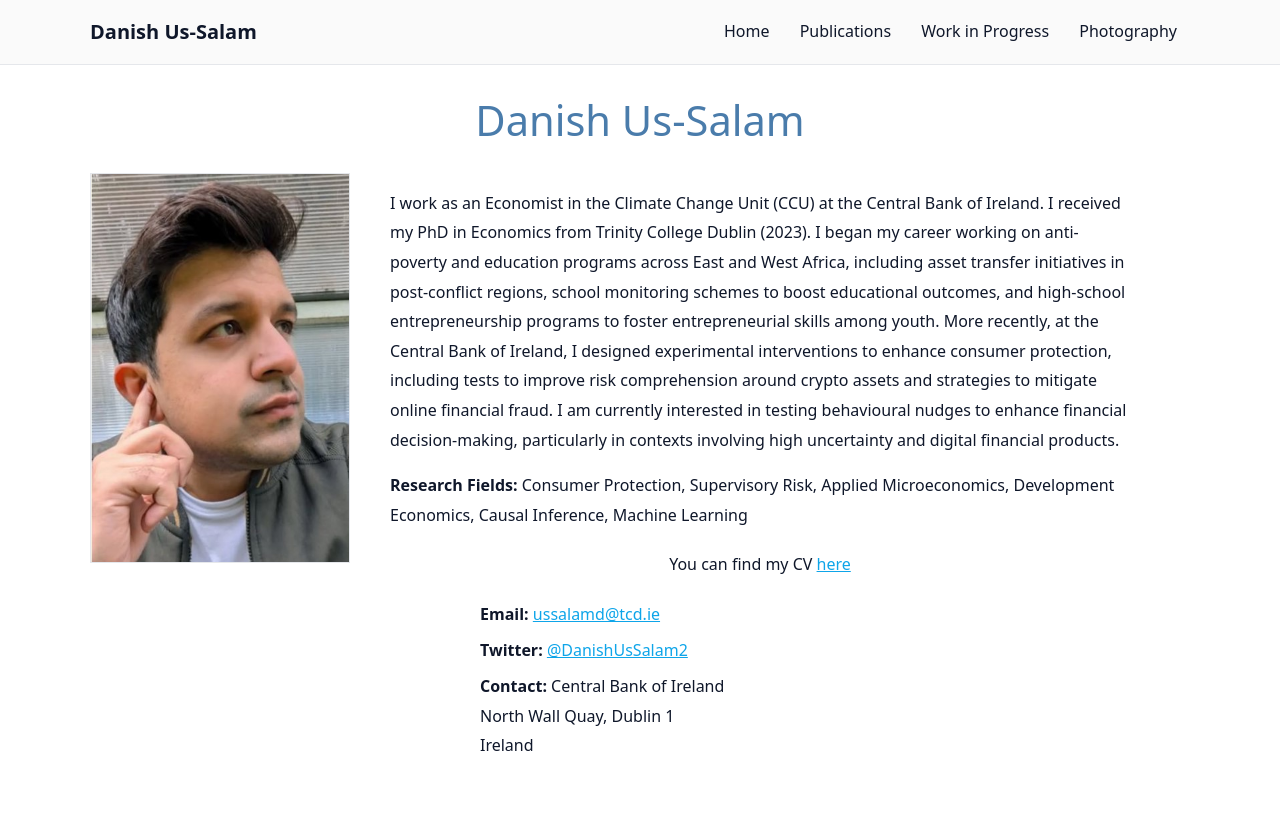
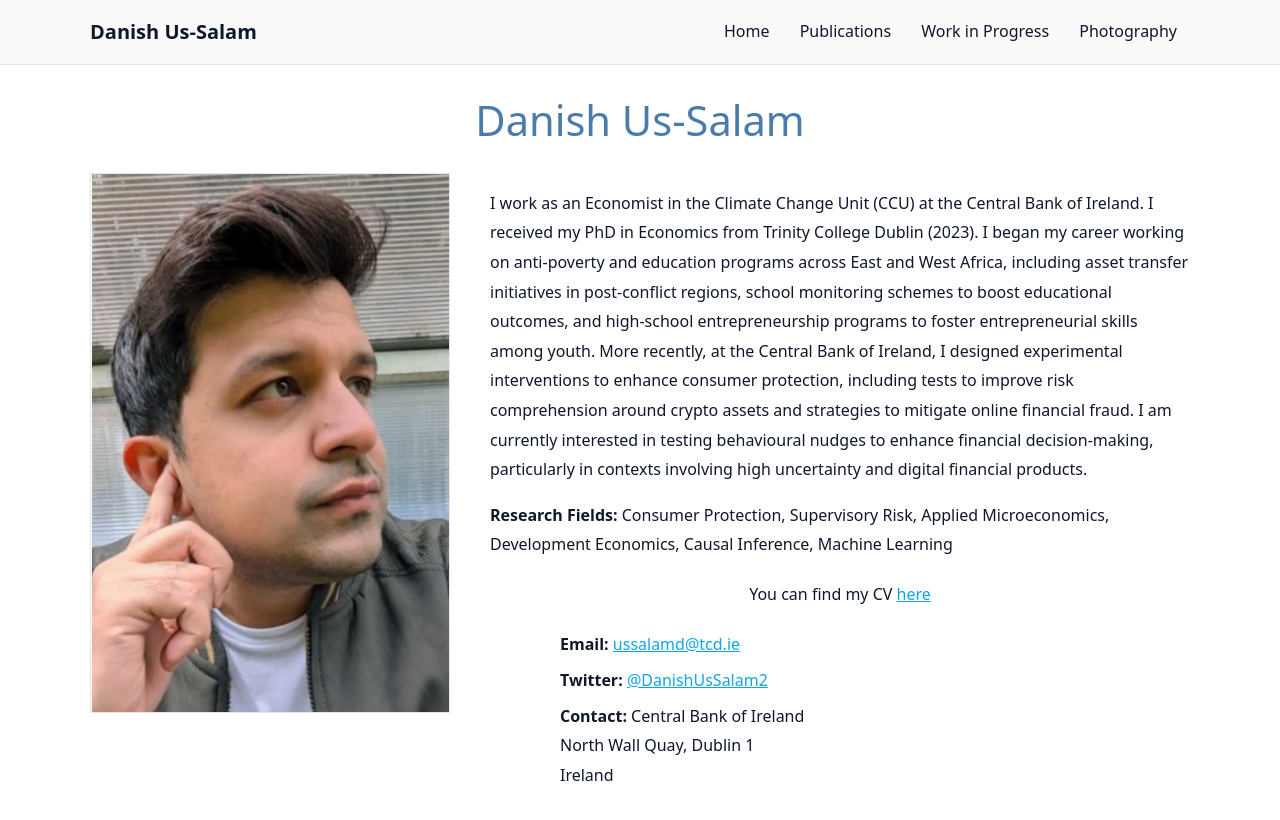
Before and after one commit to danishussalam/danishussalam.github.io, a Jekyll site: the page built from index.md, in a window 1280 px wide. Shown: the top 820 px of the page. Built offline with Jekyll 4.4.1, drawn with Linux system fonts in a browser that asks for light colours.

Commit message:
Update style.css

```diff
--- a/assets/style.css
+++ b/assets/style.css
@@ -234,3 +234,44 @@ details.abstract > summary:hover {
 
 /* Nudge content closer to header if you want it higher overall */
 .content{ padding-top:1.25rem; }   /* was likely 2rem in your sheet */
+
+/* Desktop (unchanged): photo left, text right */
+.about-hero{
+  display: grid;
+  grid-template-columns: 360px 1fr;
+  grid-template-areas: "pic bio";
+  gap: 2.5rem;
+  align-items: start;
+}
+.profile-pic { grid-area: pic; }
+.bio        { grid-area: bio; }
+
+/* Mobile: stack, image first */
+@media (max-width: 900px){
+  .about-hero{
+    grid-template-columns: 1fr;
+    grid-template-areas:
+      "pic"
+      "bio";
+  }
+  .profile-pic img{
+    display: block;
+    width: 88vw;          /* scale nicely on phones */
+    max-width: 560px;
+    height: auto;
+    margin: 0 auto;       /* center the image */
+  }
+  .bio{
+    margin: 0 auto;       /* keep text centered within page width */
+    max-width: 680px;
+  }
+  .page-name{             /* shrink the big name heading on phones */
+    font-size: 2.2rem;
+    margin: .5rem 0 1rem;
+  }
+}
+
+/* Optional: make mobile edges comfier */
+@media (max-width: 768px){
+  .container{ padding-left: 1.25rem; padding-right: 1.25rem; }
+}
```
